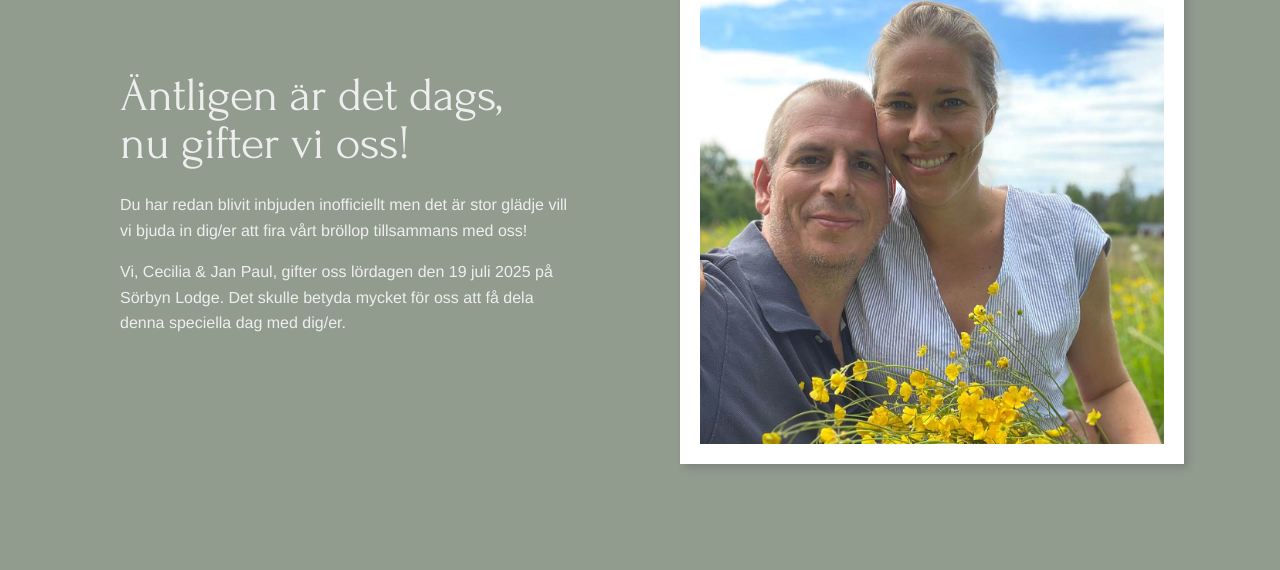
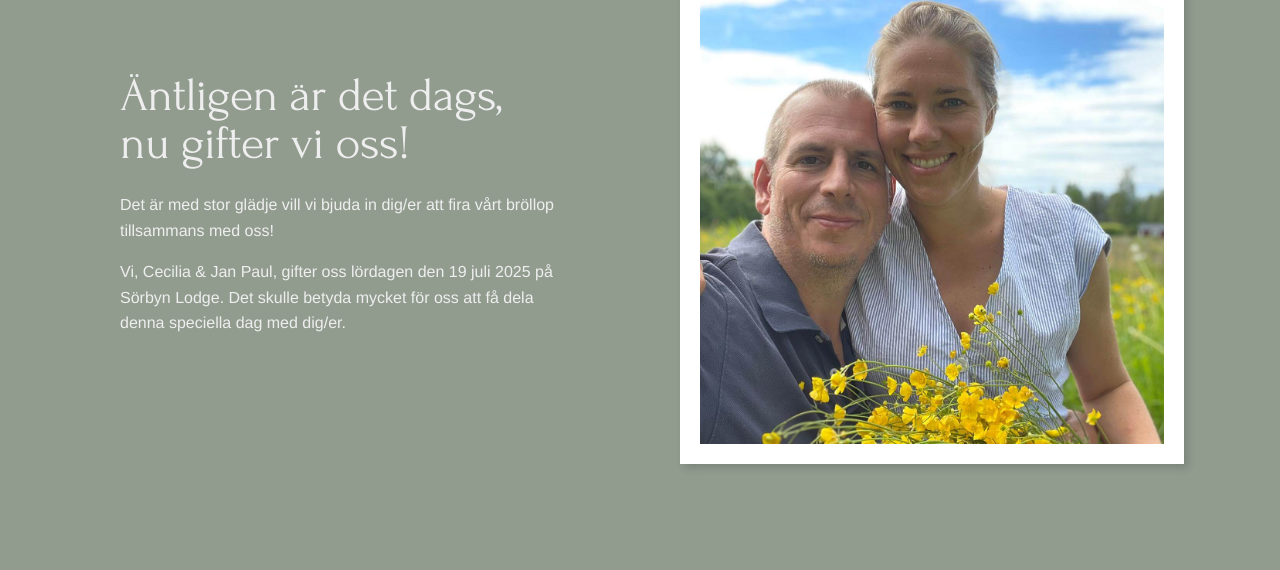
Before and after one commit to ceciliaochjp/ceciliaochjp.github.io, a plain HTML site: page index.html in a window 1280 px wide. Shown: the part 801-1371 px from the top of the page. Drawn offline with Linux system fonts and the light colour scheme.

Commit message:
Update index.html

```diff
--- a/index.html
+++ b/index.html
@@ -21,7 +21,7 @@
 			<img src="assets/cjp-flowers.jpeg">
 			<div>
 				<h2>Äntligen är det dags, nu gifter vi oss!</h2>
-				<p>Du har redan blivit inbjuden inofficiellt men det är stor glädje vill vi bjuda in dig/er att fira vårt bröllop tillsammans med oss!</p>
+				<p>Det är med stor glädje vill vi bjuda in dig/er att fira vårt bröllop tillsammans med oss!</p>
 				<p>Vi, Cecilia & Jan Paul, gifter oss lördagen den 19 juli 2025 på Sörbyn Lodge. Det skulle betyda mycket för oss att få dela denna speciella dag med dig/er.</p>
 			</div>
 		</section>
```
